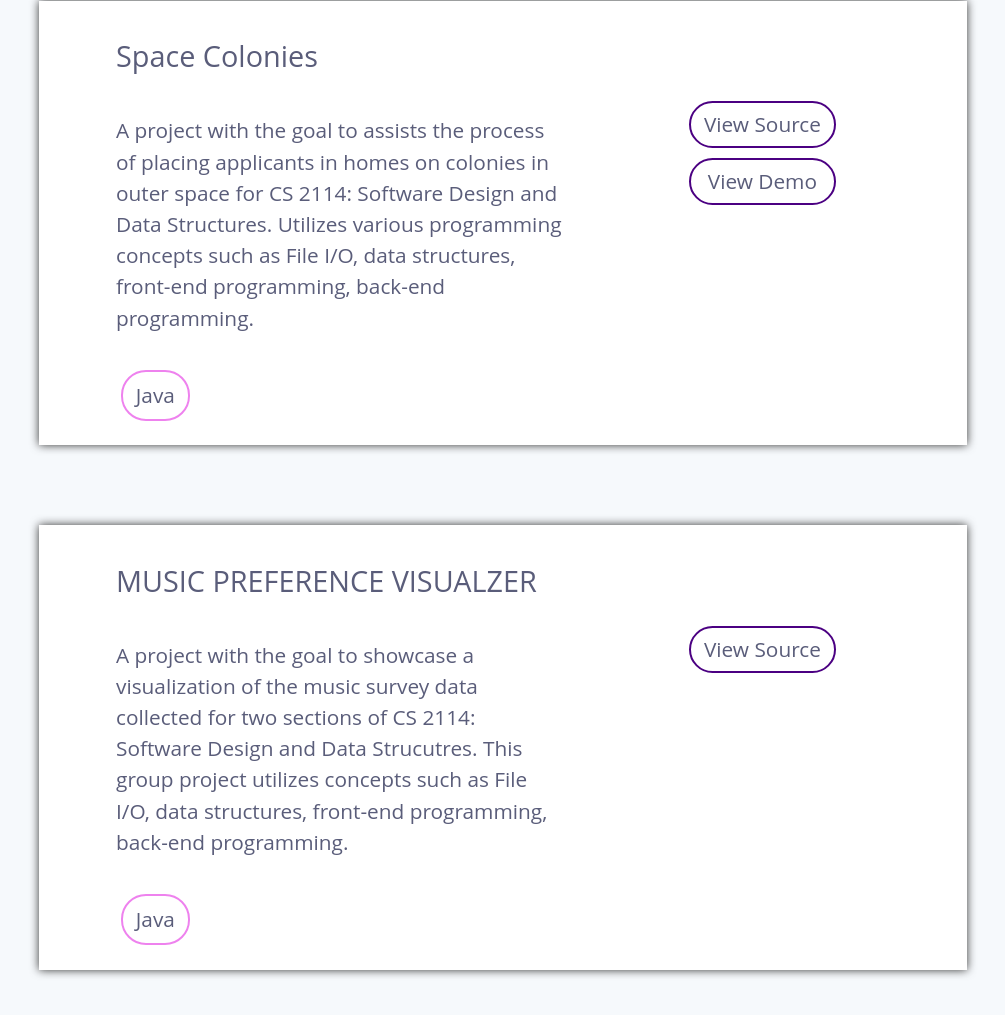
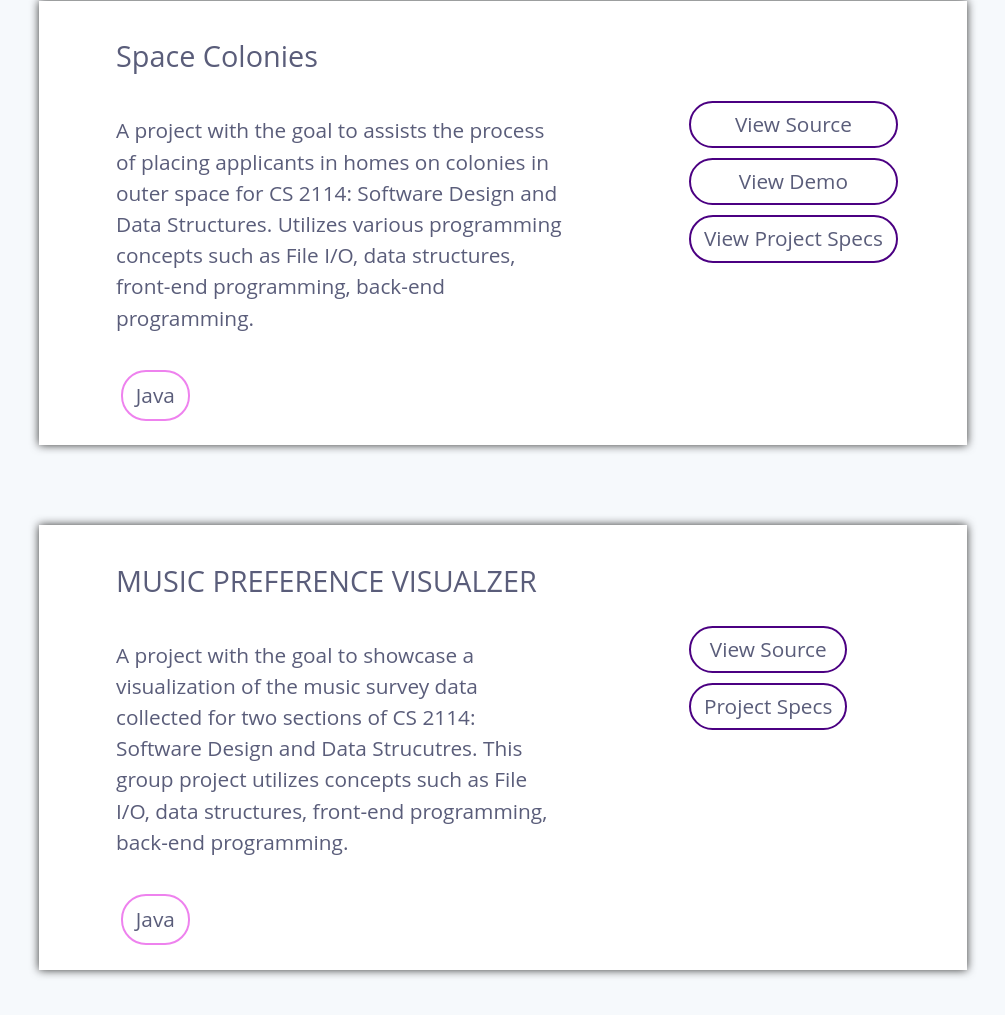
Before and after one commit to oshbhat/oshbhat.github.io, a plain HTML site: page index.html in a window 1280 px wide. Shown: the part 2373-3388 px from the top of the page, without its empty margins (140-1145 px from the left). Drawn offline with Linux system fonts and the light colour scheme.

Commit message:
added pdf project specs for cs projects

```diff
--- a/index.html
+++ b/index.html
@@ -126,6 +126,7 @@
           <div class="project3Links">
             <a href="https://github.com/oshbhat/SpaceColonies" target = "_blank">View Source</a>
             <a href="https://youtu.be/JA0Yoobu1bI" target = "_blank">View Demo</a>
+            <a href="Project-4_-Space-Colonies.pdf" target = "_blank">View Project Specs</a>
           </div>
         </div>
       </div>
@@ -147,6 +148,7 @@
           </div>
           <div class="project4Links">
             <a href="https://github.com/oshbhat/MusicVisualzier" target = "_blank">View Source</a>
+            <a href="PROJECT-5-MAIN-SPEC-Music-Preference-Visualization_-Softw-Des-Data-Structures-S19.pdf" target = "_blank">Project Specs</a>
           </div>
         </div>
       </div>
```
Also changed, not shown: 2 other files.
